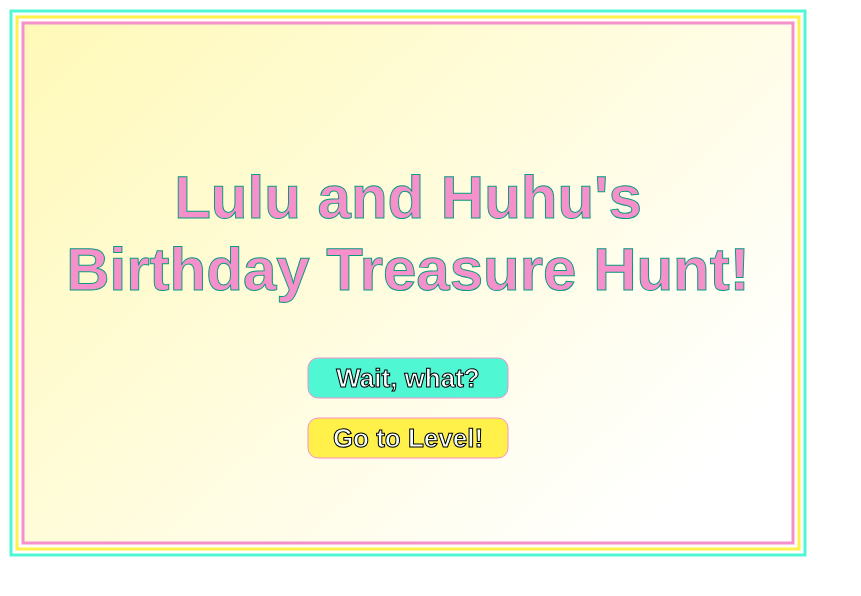
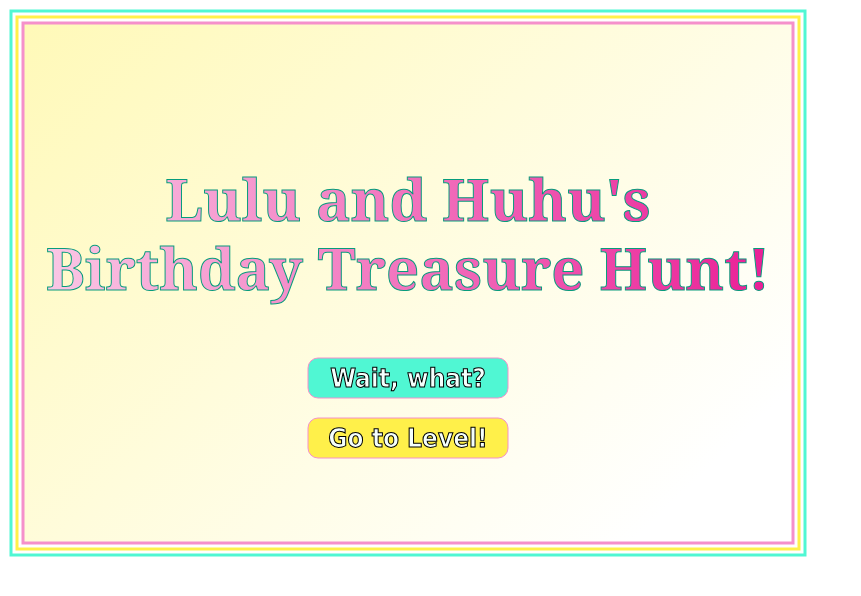
Before and after one commit to taly/lulu-and-huhu, a Django app: page / in a window 1280 px wide. Shown: the top 596 px of the page, without its empty margins (0-861 px from the left). Run offline with Django 3.2, Linux system fonts and the light colour scheme.

Commit message:
Added some razzle dazzle

```diff
--- a/game/static/js/canvas.js
+++ b/game/static/js/canvas.js
@@ -4,8 +4,14 @@ var torquise = "#50f7d3";
 var torquiseDark = "#079c7c";
 var torquiseVeryLight = "#f5fffd";
 var pink = "#F590CB";
+var pinkLight = "#fac7e5";
+var pinkDark = "#ea1f96";
 var yellow = "#FFF04A";
 var yellowLight = "#fff9b8";
+
+var fontGeorgia = 'Georgia, serif';
+var fontTahoma = 'Tahoma, Geneva, sans-serif';
+var fontLucida = '"Lucida Sans Unicode", "Lucida Grande", sans-serif';
 
 var canvas;
 
--- a/game/static/js/intro.js
+++ b/game/static/js/intro.js
@@ -30,9 +30,20 @@ var pages = [
 ];
 
 function init() {
+	// Custom attribute for title
+	canvas.customAttributes.titleGradientAngle = function(angle) {
+		return {fill: "" + angle + "-" + pinkLight + "-" + pinkDark};
+	};
+
 	// Title
-	canvas.text(canvasWidth / 2, canvasHeight / 2 - 50, "Lulu and Huhu's\nBirthday Treasure Hunt!")
-		.attr({font: 'Bold 60px "Helvetica Neue", Arial', fill: pink, stroke: torquiseDark, "stroke-width": 1});
+	var titleX = canvasWidth / 2;
+	var titleY = canvasHeight / 2 - 50;
+	var animShift = 10;
+	var title = canvas.text(titleX, titleY, "Lulu and Huhu's\nBirthday Treasure Hunt!")
+		.attr({font: 'Bold 58px ' + fontGeorgia, titleGradientAngle: 0, stroke: torquiseDark, "stroke-width": 1});
+
+	var anim = Raphael.animation({titleGradientAngle: 360}, 2000).repeat("Infinity");
+	// title.animate(anim);
 
 	// Go to level button
 	showGoToLevelButton();
@@ -40,7 +51,7 @@ function init() {
 	// Intro button
 	var buttonsYDiff = 20;
 	var introButton = canvas.rect(buttonX, controllersY - buttonsHeight - buttonsYDiff - buttonsHeight / 2, buttonsWidth, buttonsHeight, 10).attr({fill: torquise, stroke: pink});
-	var introButtonText = canvas.text(canvasWidth / 2, controllersY - buttonsHeight - buttonsYDiff, "Wait, what?").attr({font: 'Bold 26px "Helvetica Neue", Arial', fill: torquiseVeryLight, stroke: "#000"});
+	var introButtonText = canvas.text(canvasWidth / 2, controllersY - buttonsHeight - buttonsYDiff, "Wait, what?").attr({font: 'Bold 26px ' + fontTahoma, fill: torquiseVeryLight, stroke: "#000"});
 
 	// Click
 	var introButtonClicker = canvas.rect(buttonX, controllersY - buttonsHeight - buttonsYDiff - buttonsHeight / 2, buttonsWidth, buttonsHeight, 10).attr({fill: "transparent", "stroke-width": 0});
@@ -55,7 +66,7 @@ function init() {
 function showGoToLevelButton() {
 	// Button
 	var goToLevelButton = canvas.rect(buttonX, controllersY - buttonsHeight / 2, buttonsWidth, buttonsHeight, 10).attr({fill: yellow, stroke: pink});
-	var gotToLevelText = canvas.text(canvasWidth / 2, controllersY, "Go to Level!").attr({font: 'Bold 26px "Helvetica Neue", Arial', fill: torquiseVeryLight, stroke: "#000"});
+	var gotToLevelText = canvas.text(canvasWidth / 2, controllersY, "Go to Level!").attr({font: 'Bold 26px ' + fontTahoma, fill: torquiseVeryLight, stroke: "#000"});
 
 	// Clicker
 	var clicker = canvas.rect(buttonX, controllersY - buttonsHeight / 2, buttonsWidth, buttonsHeight, 10).attr({fill: "transparent", "stroke-width": 0});
@@ -89,16 +100,19 @@ function showIntroPage(forward) {
 
 	// Vars
 	texts = pages[currentIntroPage];
-	var x = canvasWidth / 2;
+	var x = forward ? 1.5 * canvasWidth : -1.5 * canvasWidth;
+	// var x = canvasWidth / 2;
 	var topY = 50;
 	var bottomY = controllersY - buttonsHeight / 2 - 20;
 	var gap = (bottomY - topY) / (texts.length + 1);
-	var attr = {font: '26px "Helvetica Neue", Arial', fill: torquiseDark};
+	var attr = {font: '26px ' + fontGeorgia, fill: torquiseDark};
 
 	// Texts
 	for (var i = 0; i < texts.length; i++) {
 		var y = topY + (i + 1)*gap;
-		canvas.text(x, y, texts[i]).attr(attr);
+		var text = canvas.text(x, y, texts[i]).attr(attr);
+		var anim = Raphael.animation({x: canvasWidth / 2}, 800, "elastic").delay(200 * i);
+		text.animate(anim);
 	}
 
 	// "Give it a try"
--- a/game/templates/game/base.html
+++ b/game/templates/game/base.html
@@ -6,8 +6,6 @@
                 {% block title %}
                 {% endblock %}
             </title>
-            <!-- <link rel="stylesheet" type="text/css" href="{{ STATIC_URL }}css/style.css" /> -->
-            <!-- <script type="text/javascript" src="{{ STATIC_URL }}js/jquery-1.8.3.min.js"></script> -->
             <script type="text/javascript" src="https://ajax.googleapis.com/ajax/libs/jquery/1.12.4/jquery.min.js"></script>
             <script type="text/javascript" src="/static/js/raphael.min.js"></script>
             <script type="text/javascript" src="/static/js/canvas.js"></script>
```
